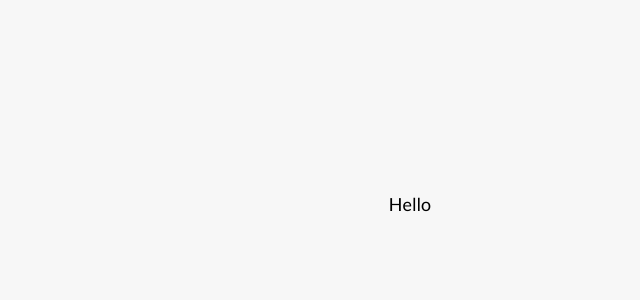
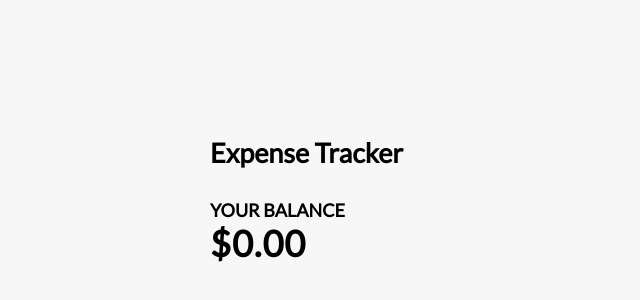
Before and after one commit to AmrMustafa13/trackify, a Vue app: page / in a window 1280 px wide. Shown: the part 196-496 px from the top of the page, without its empty margins (230-870 px from the left). Built offline with nearby package versions, Linux system fonts and the light colour scheme.

Commit message:
add balance component

```diff
--- a/src/App.vue
+++ b/src/App.vue
@@ -1,3 +1,11 @@
 <template>
-  <div>Hello</div>
+  <Header />
+  <div class="container">
+    <Balance />
+  </div>
 </template>
+
+<script setup>
+import Header from "./components/Header.vue";
+import Balance from "./components/Balance.vue";
+</script>
--- /dev/null
+++ b/src/components/Balance.vue
@@ -0,0 +1,4 @@
+<template>
+  <h4>Your Balance</h4>
+  <h1 id="balance">$0.00</h1>
+</template>
```
Also changed, not shown: src/components/Balance.Vue (deleted).
